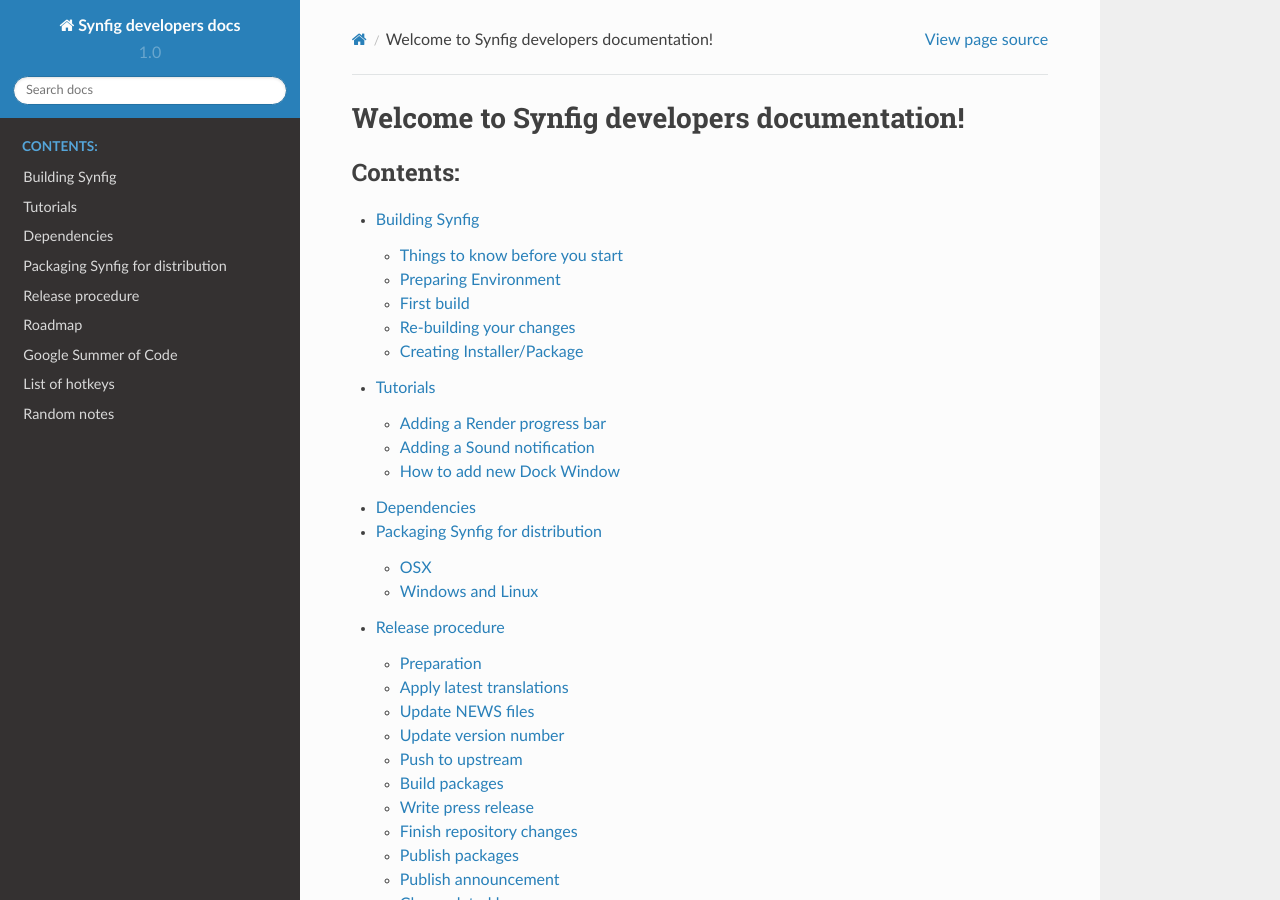
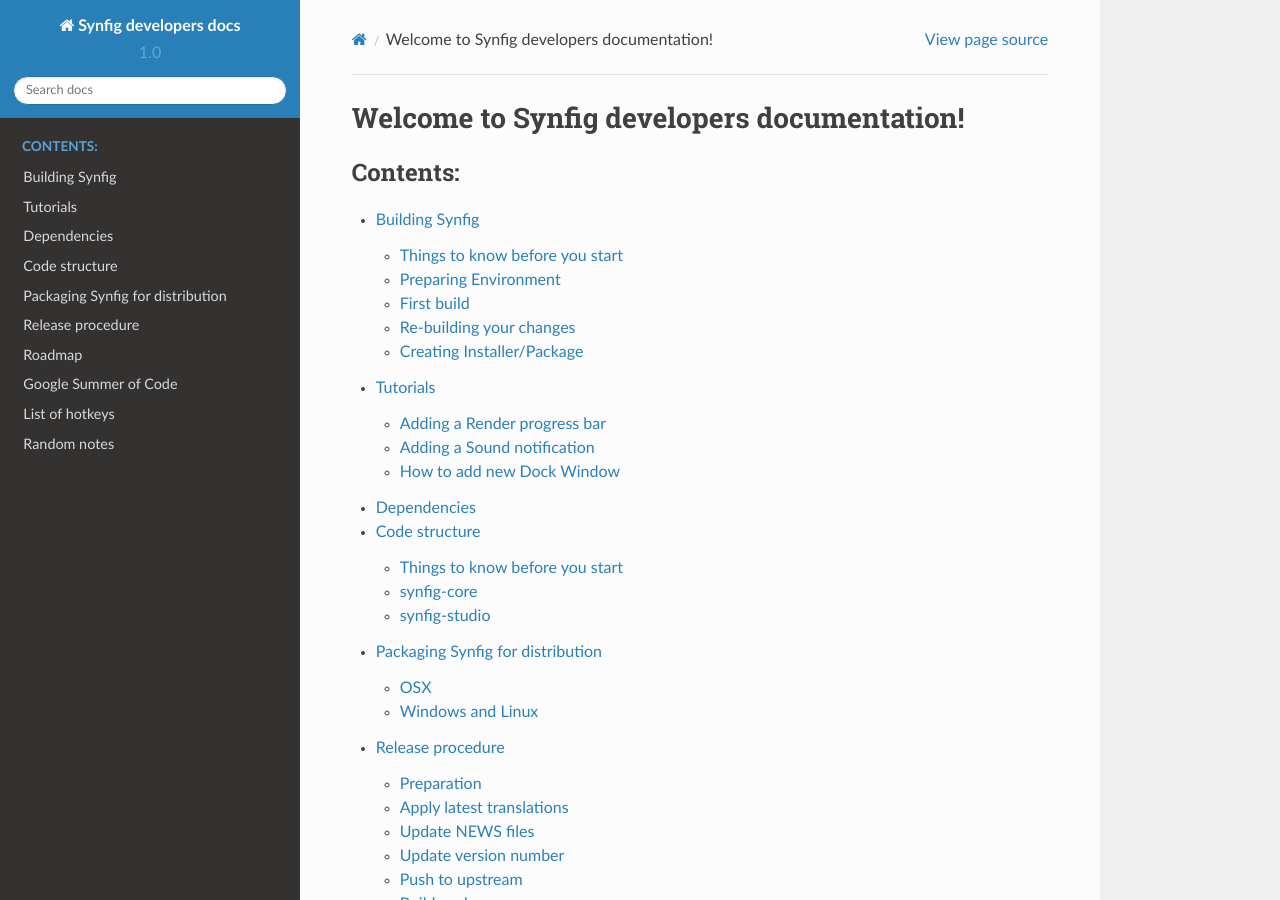
Before and after one commit to synfig/synfig-docs-dev, a Sphinx documentation site: the page built from docs/index.rst, in a window 1280 px wide and 900 px high. Built offline with Sphinx 7.4.7 and the Read the Docs theme 2.0.0, drawn with Linux system fonts in a browser that asks for light colours; some of the changed lines change nothing that is shown.

Commit message:
Started documenting Synfig's code structure

```diff
--- /dev/null
+++ b/docs/common/structure.rst
@@ -0,0 +1,39 @@
+.. _building:
+
+Code structure
+===============
+
+Things to know before you start
+~~~~~~~~~~~~~~~~~~~~~~~~~~~~~~~
+
+Synfig is divided into three components: ETL, synfig-core and synfig-studio.
+
+* ETL is a template library that implements reference counting, portable threading, gaussian blur, and plenty of other goodies. Every part of the Synfig project uses ETL in some way. It is like the C++ STL.
+* synfig-core is Synfig's backend. It renders scenes and knows how to read and write Synfig XML files. This directory contains the Synfig library and the Synfig command-line tool.
+* synfig-studio is the graphical editor. It uses the GTK+ widget library. If you want to hack on the interface, this is what you should look at.
+
+synfig-core
+~~~~~~~~~~~~~~~~~~~~~~
+
+The code for synfig-core is located in "synfig-core/src". There you will find 3 important directories:
+
+* "synfig" - a code of "libsynfig" library. It contains code of rendering engine and used by all other Synfig's components. Render engine can be extended with modules (see below).
+* "modules" - modules for rendering engine. There are two types of modules:
+  * "layers" - allow to add new layer types
+  * "targets" - providing support for import/export to various formats.
+* "tool" - a code of synfig commandline tool (binary is simply called "synfig"). It uses libsynfig to read Synfig files files and render them in any supported format.
+
+Since with "modules" and "tool" everything pretty much trivial, let's dive into "synfig" - a libsynfig structure.
+
+...
+
+synfig-studio
+~~~~~~~~~~~~~~~~~~~~~~
+
+The code for synfig-core is located in "synfig-core/src". There you will find 3 important directories:
+
+* "synfigapp" - ...
+* "gui" - ...
+* "brushlib" - ...
+
+...
--- a/docs/index.rst
+++ b/docs/index.rst
@@ -13,6 +13,7 @@
    common/building
    tutorials
    common/dependencies
+   common/structure
    common/packaging
    common/release
    common/roadmap
```
